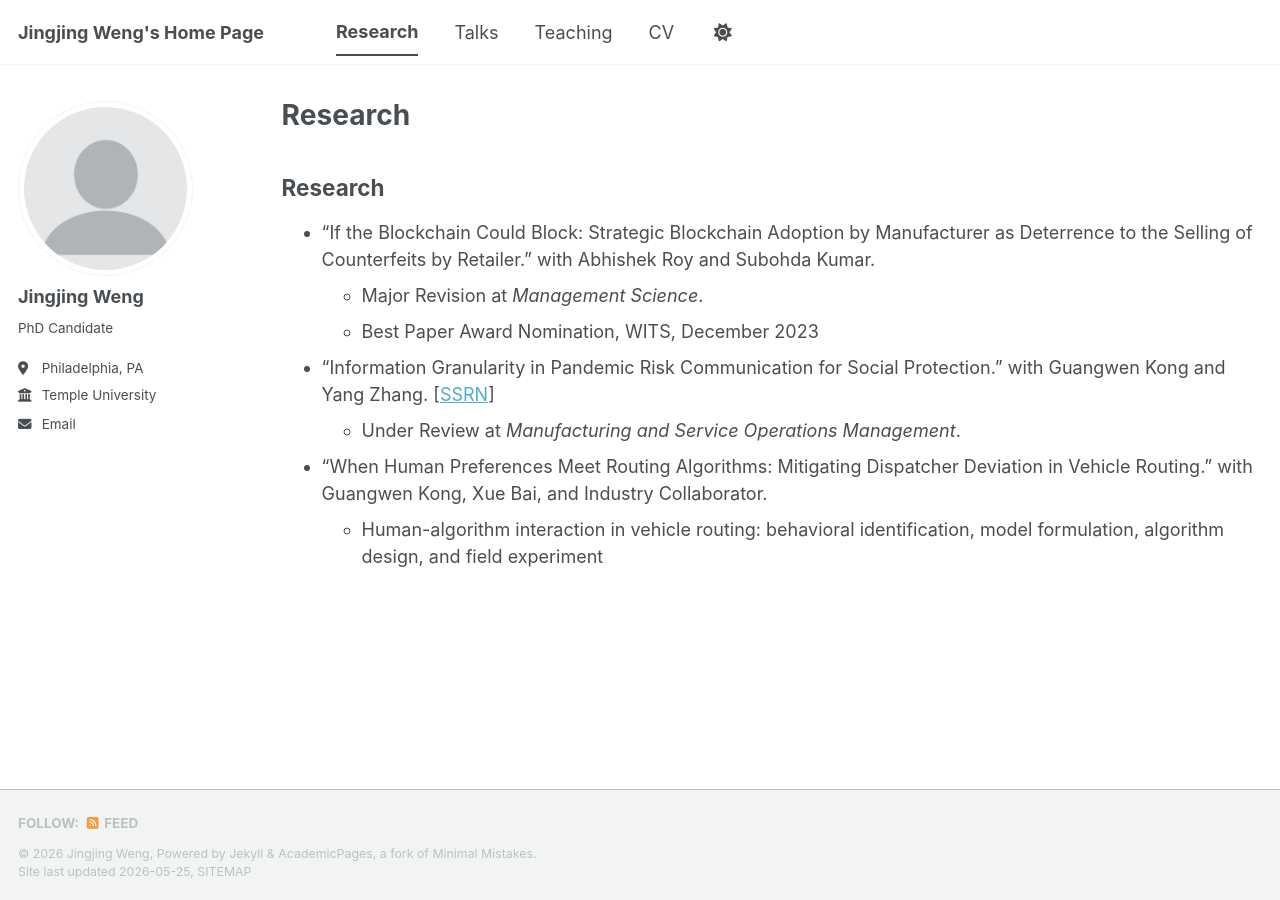
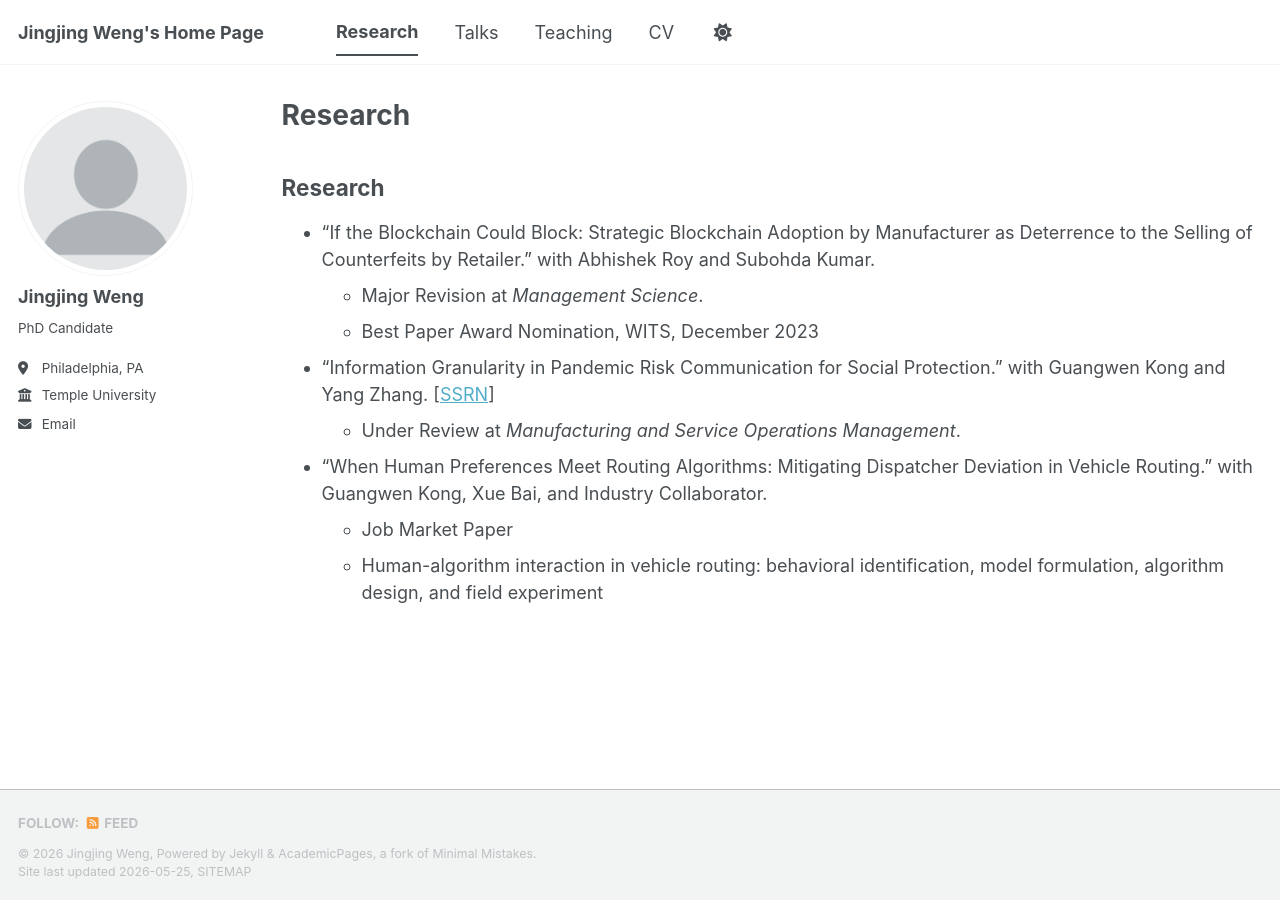
Before and after one commit to JingjingWeng/JingjingWeng.github.io, a Jekyll site: the page built from _pages/publications.md, in a window 1280 px wide. Built offline with Jekyll 4.4.1, drawn with Linux system fonts in a browser that asks for light colours; a script bundle is joined from its source files by our own code; library files that are not in the unit come from our copies.

Commit message:
Update publications.md

```diff
--- a/_pages/publications.md
+++ b/_pages/publications.md
@@ -20,4 +20,5 @@ author_profile: true
    * Under Review at *Manufacturing and Service Operations Management*.
 
 * "When Human Preferences Meet Routing Algorithms: Mitigating Dispatcher Deviation in Vehicle Routing." with Guangwen Kong, Xue Bai, and Industry Collaborator.
+  * Job Market Paper
   * Human-algorithm interaction in vehicle routing: behavioral identification, model formulation, algorithm design, and field experiment
```
